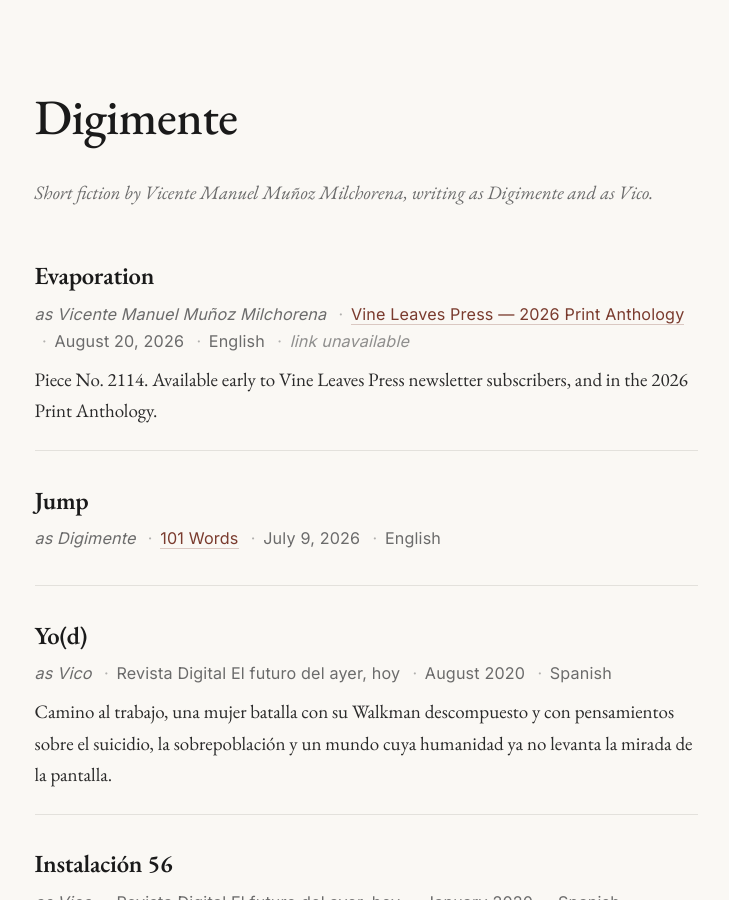
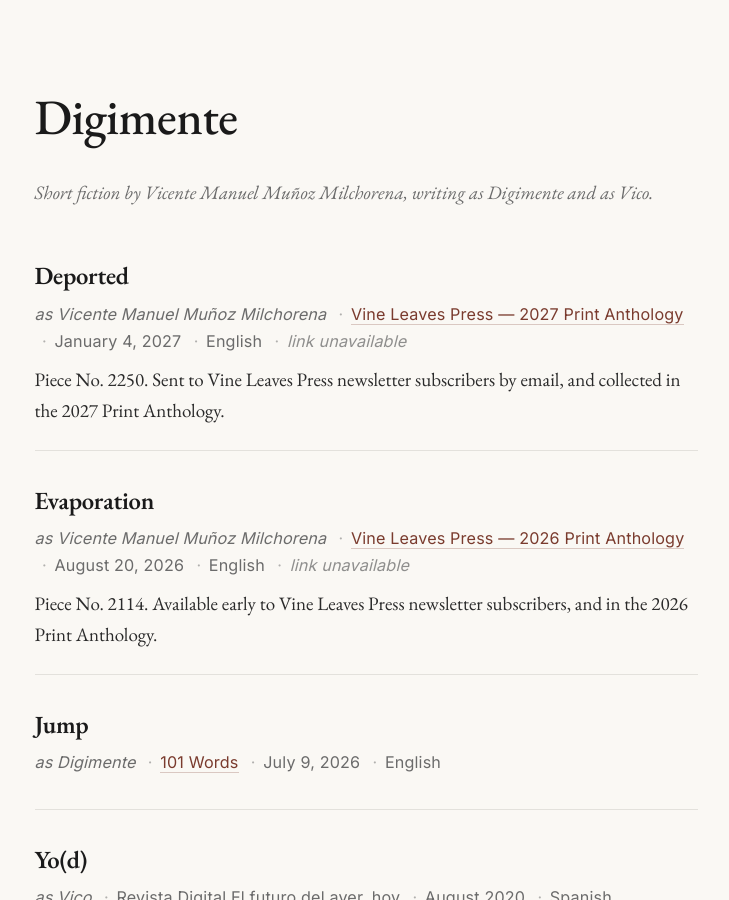
Before and after one commit to vicosurge/vicente-milchorena-writing, a Jekyll site: the page built from index.markdown, in a window 1280 px wide and 900 px high. Shown: the whole window, without its empty margins (274-1003 px from the left). Built offline with Jekyll 4.4.1, drawn with Linux system fonts in a browser that asks for light colours.

Commit message:
Add Deported (Vine Leaves Press, piece No. 2250, Jan 4 2027)
Co-Authored-By: Claude Opus 5 (1M context) <noreply@anthropic.com>
Claude-Session: https://claude.ai/code/session_01HsbJwE51ENtijH5m6bDrTC

```diff
--- a/_data/stories.yml
+++ b/_data/stories.yml
@@ -2,6 +2,16 @@
 # Required: title, date (YYYY-MM-DD)
 # Optional: pen_name, publication, publication_url, url, blurb, language, date_display
 # date_display: overrides the formatted date when only the year is known (e.g. "2018")
+
+# Deported: assigned piece number 2250 in the Vine Leaves Press 2027 Print Anthology
+- title: "Deported"
+  pen_name: "Vicente Manuel Muñoz Milchorena"
+  publication: "Vine Leaves Press — 2027 Print Anthology"
+  publication_url: "https://www.vineleavespress.com/"
+  date: 2027-01-04
+  date_display: "January 4, 2027"
+  language: "English"
+  blurb: "Piece No. 2250. Sent to Vine Leaves Press newsletter subscribers by email, and collected in the 2027 Print Anthology."
 
 # Evaporation: assigned piece number 2114 in the Vine Leaves Press 2026 Print Anthology
 - title: "Evaporation"
```
